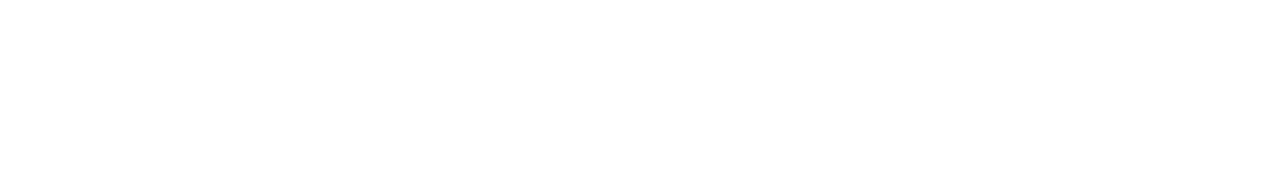
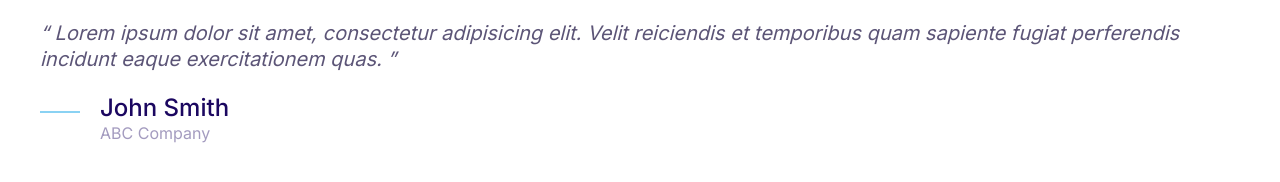
Before and after one commit to adeyemi149/cloudhosting-website, a plain HTML site: page index.html in a window 1280 px wide. Drawn offline with Linux system fonts and the light colour scheme.

Commit message:
Adding quote to Component.

```diff
--- a/Css/styles.css
+++ b/Css/styles.css
@@ -1,11 +1,12 @@
 /*Color pallete*/
 :root {
+  --color-secondary: #00d9ff;
   --color-primary: #2584ff;
-  --color-secondary: #00d9ff;
+  --color-headings: #1b0760;
+  --color-borders: #ccc;
+  --color-body: #918ca4;
+  --color-body-darker: #5c5577;
   --color-accent: #ff3400;
-  --color-headings: #1b0760;
-  --color-body: #918ca4;
-  --color-borders: #ccc;
   --border-radius: 30px;
 }
 
@@ -301,7 +302,7 @@ a {
   color: white;
 }
 
-.card--secondary .badge--secondary{
+.card--secondary .badge--secondary {
   background: #02cdf1;
 }
 
@@ -334,7 +335,7 @@ a {
   margin-bottom: 2rem;
 }
 
-.plan--popular .card__header{
+.plan--popular .card__header {
   position: relative;
 }
 
@@ -381,3 +382,53 @@ a {
 .media__image {
   margin-top: 1rem;
 }
+
+/*Quotes*/
+.quotes {
+  color: var(--color-body-darker);
+  font-style: italic;
+  font-size: 3rem;
+  line-height: 1.3;
+}
+
+.quotes__text::before{
+  content: open-quote;
+}
+
+.quotes__text::after{
+  content: close-quote;
+}
+
+.quote__author
+{
+  font-style: normal;
+  font-size: 3rem;
+  font-weight: 500;
+  margin-bottom: 0;
+}
+
+.quote__company {
+  color: var(--color-headings);
+  opacity: 40%;
+  font-size: 2rem;
+  font-style: normal;
+}
+
+.quote__line {
+  position: relative;
+  bottom: 10px;
+}
+
+@media screen and (min-width: 1024px){
+  .quotes {
+    font-size: 2rem;
+  }
+
+  .quote__author {
+    font-size: 2.4rem;
+  }
+
+  .quote__company {
+    font-size: 1.6rem;
+  }
+}
--- a/index.html
+++ b/index.html
@@ -9,10 +9,33 @@
       href="https://fonts.googleapis.com/css2?family=Inter:wght@400;600;700&family=PT+Serif:wght@400;700&display=swap"
       rel="stylesheet"
     />
+    <link
+      href="https://fonts.googleapis.com/css2?family=Inter:wght@400;500;700&family=Montserrat:wght@300&display=swap"
+      rel="stylesheet"
+    />
     <link rel="stylesheet" href="Css/styles.css" />
     <link rel="stylesheet" href="Css/normalize.css" />
   </head>
   <body>
-
+    <blockquote class="quotes">
+      <p class="quotes__text">
+        Lorem ipsum dolor sit amet, consectetur adipisicing elit. Velit
+        reiciendis et temporibus quam sapiente fugiat perferendis incidunt eaque
+        exercitationem quas.
+      </p>
+      <footer>
+        <div class="media">
+          <div class="media__image">
+            <svg class="icon icon-primary quote__line">
+              <use xlink:href="/images/sprite.svg#line"></use>
+            </svg>
+          </div>
+          <div class="media__body">
+            <h3 class="media__title quote__author">John Smith</h3>
+            <p class="quote__company">ABC Company</p>
+          </div>
+        </div>
+      </footer>
+    </blockquote>
   </body>
 </html>
```
Also changed, not shown: Components/quotes.html (added, +20 -0 lines), images/line.svg (added).
